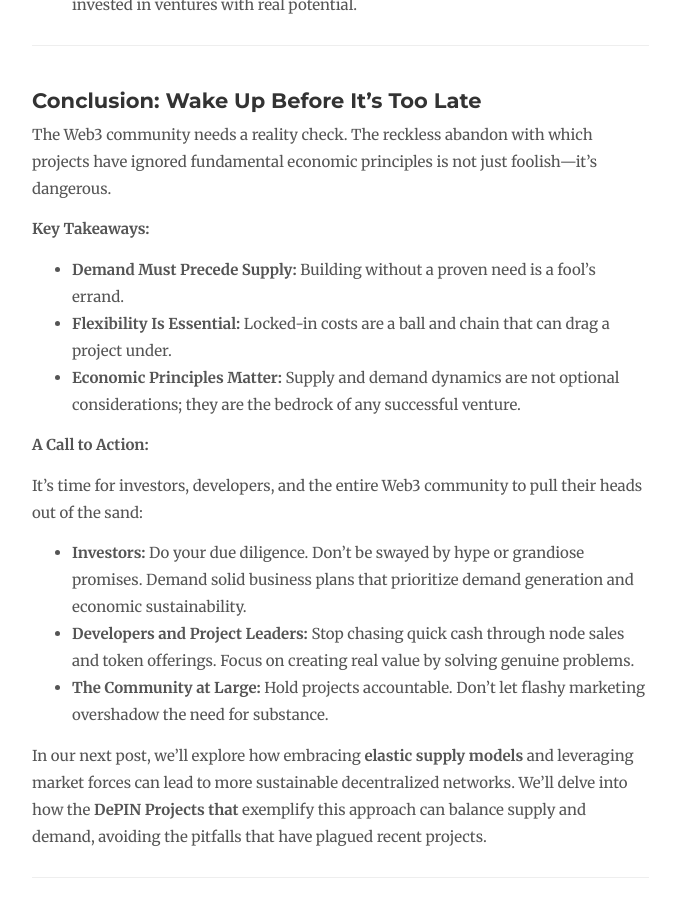
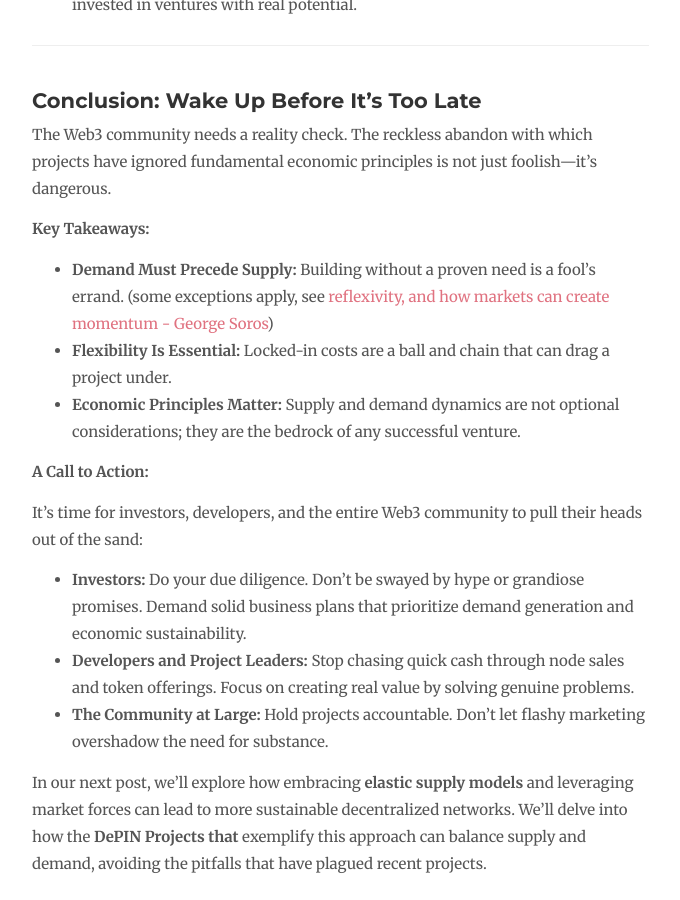
Before and after one commit to collaborative-economics-lab/site, a Jekyll site: the page built from _posts/2024-09-28-node-sales.md, in a window 1280 px wide and 900 px high, scrolled down 4249 px. Shown: the whole window, without its empty margins (138-818 px from the left). Built offline with Jekyll 4.4.1, drawn with Linux system fonts in a browser that asks for light colours; nearby versions of some CDN libraries; comment, search, counter and statistics services are not loaded.

Commit message:
fixing typo

```diff
--- a/_posts/2024-09-28-node-sales.md
+++ b/_posts/2024-09-28-node-sales.md
@@ -119,7 +119,7 @@ The Web3 community needs a reality check. The reckless abandon with which projec
 
 **Key Takeaways:**
 
-* **Demand Must Precede Supply:** Building without a proven need is a fool's errand.
+* **Demand Must Precede Supply:** Building without a proven need is a fool's errand. (some exceptions apply, see [reflexivity, and how markets can create momentum - George Soros](https://www.youtube.com/watch?v=oCaCrWzFPYY))
 * **Flexibility Is Essential:** Locked-in costs are a ball and chain that can drag a project under.
 * **Economic Principles Matter:** Supply and demand dynamics are not optional considerations; they are the bedrock of any successful venture.
 
```
